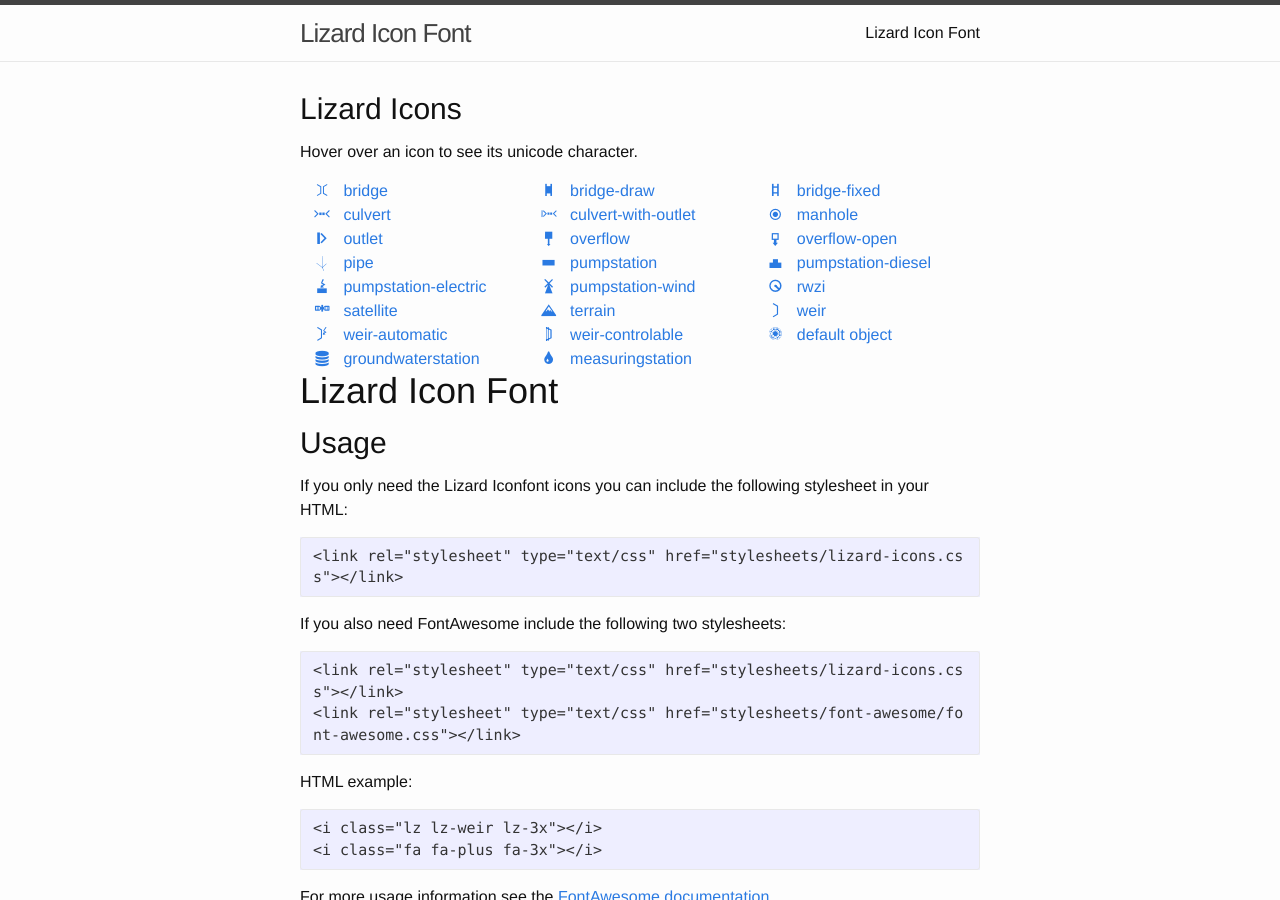
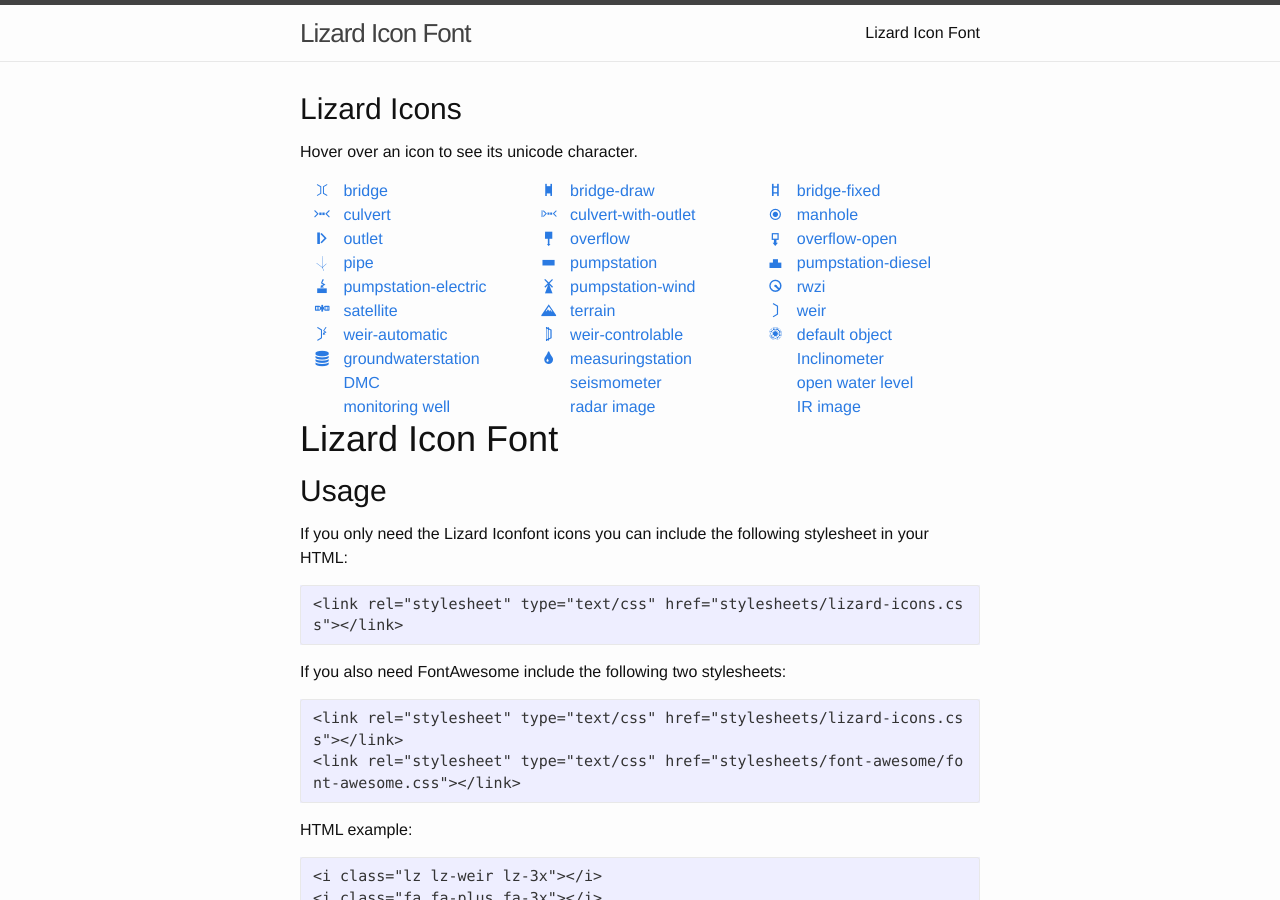
Before and after one commit to nens/lizard-iconfont, a Jekyll site: the page built from index.md, in a window 1280 px wide and 900 px high. Built offline with Jekyll 4.4.1, drawn with Linux system fonts in a browser that asks for light colours.

Commit message:
Update docs for new icons.
Newly documented icons:

* DMC;
* Inclinometer;
* Radar and IR images;
* Seismometer;
* Monitoring well;
* Open water level.

```diff
--- a/index.md
+++ b/index.md
@@ -150,8 +150,49 @@
         measuringstation
       </a>
     </div>
+    <div class="col-md-4 col-sm-4">
+      <a class="name" title="Unicode Character: (">
+        <i class="lz lz-inclinometer"></i>
+        Inclinometer
+      </a>
+    </div>
+    <div class="col-md-4 col-sm-4">
+      <a class="name" title="Unicode Character: \f09e">
+        <i class="lz lz-dmc"></i>
+        DMC
+      </a>
+    </div>
+    <div class="col-md-4 col-sm-4">
+      <a class="name" title="Unicode Character: G">
+        <i class="lz lz-seismometer"></i>
+        seismometer
+      </a>
+    </div>
+    <div class="col-md-4 col-sm-4">
+      <a class="name" title="Unicode Character: y">
+        <i class="lz lz-open-water-level"></i>
+        open water level
+      </a>
+    </div>
+    <div class="col-md-4 col-sm-4">
+      <a class="name" title="Unicode Character: z">
+        <i class="lz lz-monitoring-well"></i>
+        monitoring well
+      </a>
+    </div>
+    <div class="col-md-4 col-sm-4">
+      <a class="name" title="Unicode Character: \f03e">
+        <i class="lz lz-radar-image"></i>
+        radar image
+      </a>
+    </div>
+    <div class="col-md-4 col-sm-4">
+      <a class="name" title="Unicode Character: \f03e">
+        <i class="lz lz-ir-image"></i>
+        IR image
+      </a>
+    </div>
   </div>
 </div>
 
-
 {% include_relative README.md %}
```
